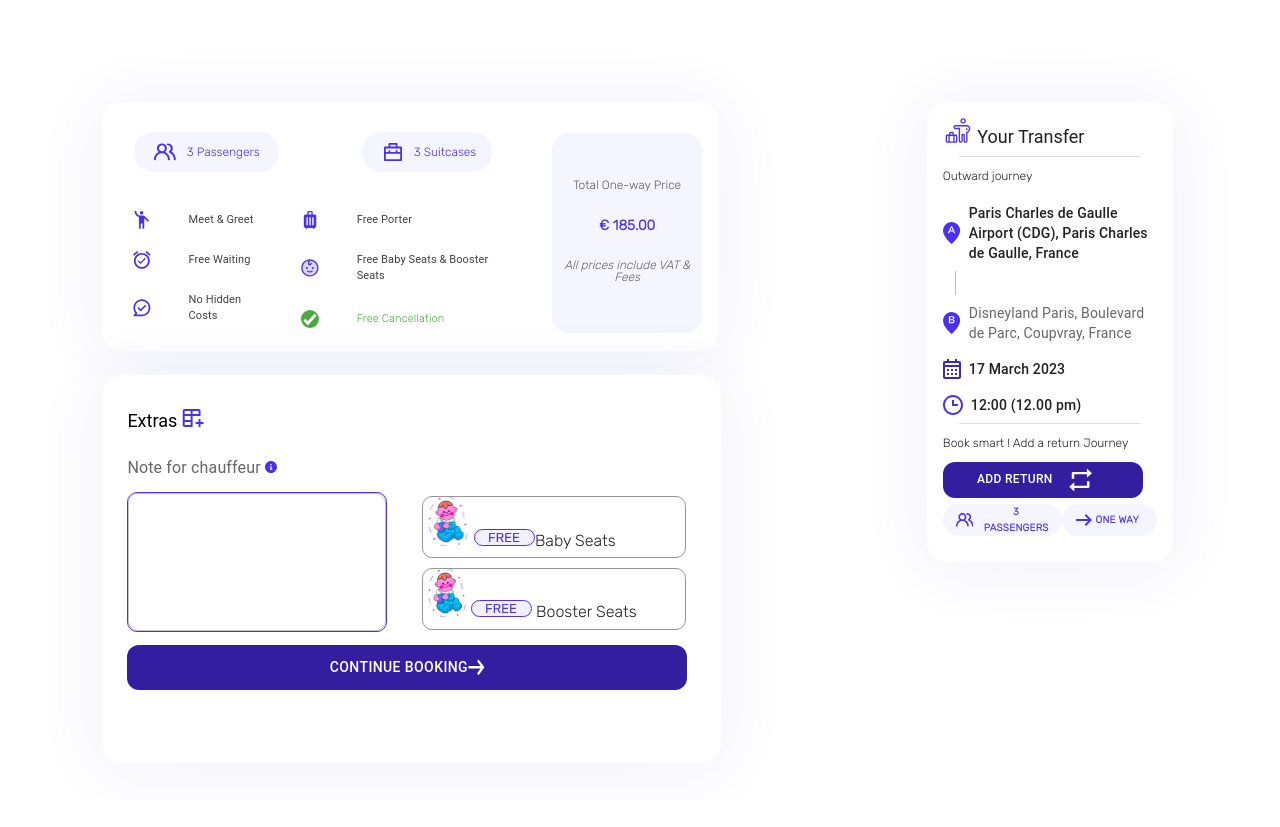
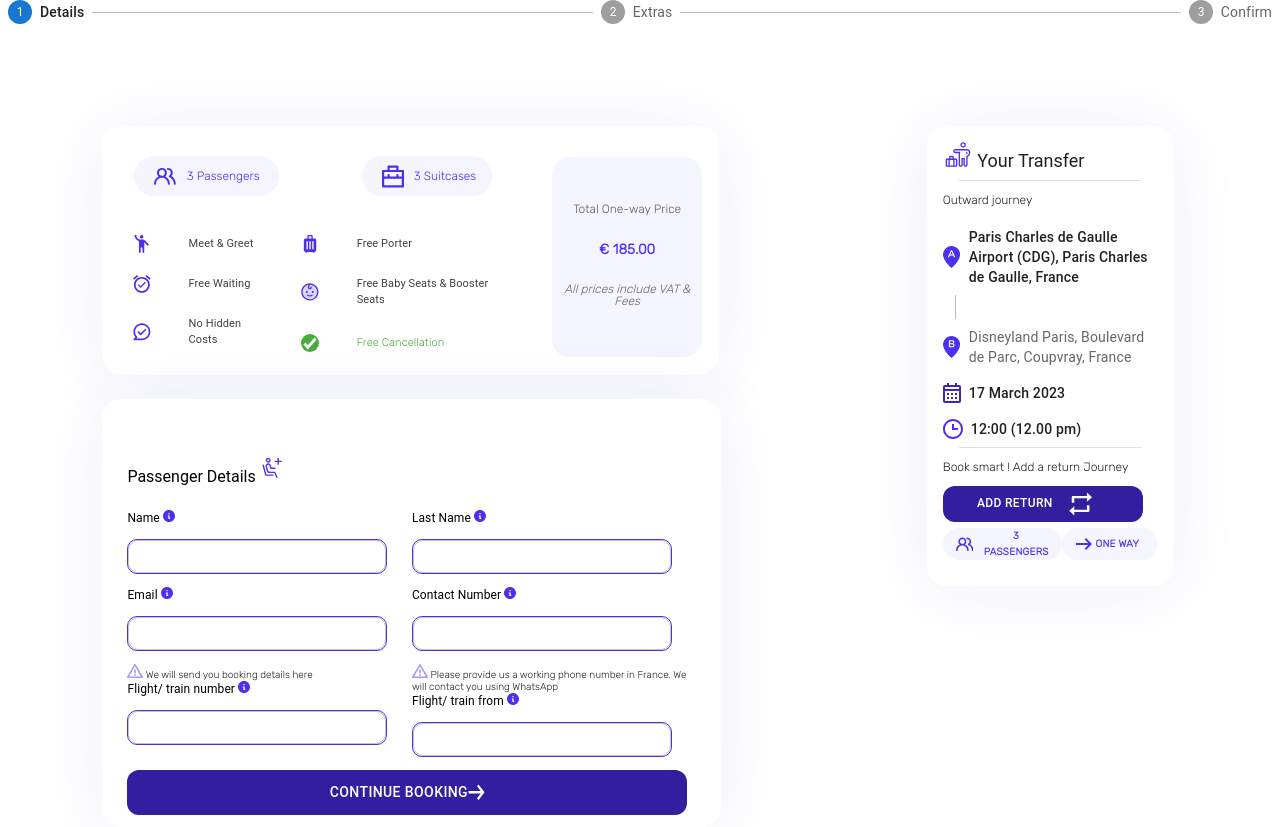
Before and after one commit to issa1997/Paris-flex-dev, a React (Create React App) app in the folder client/: page / in a window 1280 px wide. Before the commit the page ends 800 px from the top, so only its background shows below. Built offline with nearby package versions, Linux system fonts and the light colour scheme.

Commit message:
added stepper

```diff
--- a/client/src/components/passenger-details-form/index.tsx
+++ b/client/src/components/passenger-details-form/index.tsx
@@ -15,14 +15,16 @@ import { ReactComponent as ArrowIcon } from "../../assets/icons/arrow.svg";
 
 import "./index.css";
 
-const PassengerDetails: React.FC = () => {
+const PassengerDetails: React.FC<{
+  onClick: React.MouseEventHandler<HTMLButtonElement>;
+}> = (props) => {
   return (
     <>
       <Card className="passenger-detail-card-style">
         <Typography gutterBottom variant="h5" className="heading-style">
           Passenger Details
           <span>
-            <PassengersDetails className="icon-styles"/>
+            <PassengersDetails className="icon-styles" />
           </span>
         </Typography>
         <Box component="form" autoComplete="off">
@@ -92,12 +94,11 @@ const PassengerDetails: React.FC = () => {
                 <TextField id="outlined-required" />
               </div>
             </Grid>
-
           </Grid>
-          <Button className="submit-styles">
-              Continue booking {"  "}
-              <ArrowIcon />
-            </Button>
+          <Button className="submit-styles" onClick={props.onClick}>
+            Continue booking {"  "}
+            <ArrowIcon />
+          </Button>
         </Box>
       </Card>
     </>
--- /dev/null
+++ b/client/src/components/progress-stepper/index.tsx
@@ -0,0 +1,24 @@
+import Stepper from "@mui/material/Stepper";
+import Step from "@mui/material/Step";
+import StepLabel from "@mui/material/StepLabel";
+
+const ProgressStepper: React.FC<{ activeStep: number }> = (props) => {
+
+  return (
+    <>
+      <Stepper activeStep={props.activeStep}>
+        <Step>
+          <StepLabel>Details</StepLabel>
+        </Step>
+        <Step>
+          <StepLabel>Extras</StepLabel>
+        </Step>
+        <Step>
+          <StepLabel>Confirm</StepLabel>
+        </Step>
+      </Stepper>
+    </>
+  );
+};
+
+export default ProgressStepper;
--- a/client/src/pages/home/index.tsx
+++ b/client/src/pages/home/index.tsx
@@ -4,10 +4,32 @@ import { Grid } from "@mui/material";
 import PassengerDetails from "../../components/passenger-details-form";
 import YourTransfer from "../../components/your-transfer";
 import ExtrasComponent from "../../components/extras-component";
+import ProgressStepper from "../../components/progress-stepper";
+import { useState } from "react";
+
+const RenderStepperComponents: React.FC<{
+  setActiveStep: React.Dispatch<React.SetStateAction<number>>;
+  activeStep: number;
+}> = (props) => {
+  switch (props.activeStep) {
+    case 0:
+      return (
+        <PassengerDetails
+          onClick={() => props.setActiveStep(props.activeStep + 1)}
+        />
+      );
+    case 1:
+      return <>Extras Component</>;
+  }
+  return <></>;
+};
 
 const Home: React.FC = () => {
+  const [activeStep, setActiveStep] = useState<number>(0);
+
   return (
     <>
+      <ProgressStepper activeStep={activeStep} />
       <Grid container spacing={3} style={{ padding: "8%" }}>
         <Grid item xs={9}>
           <Grid container spacing={3}>
@@ -15,8 +37,10 @@ const Home: React.FC = () => {
               <PassengerDetailSummary />
             </Grid>
             <Grid item xs={12}>
-              <ExtrasComponent />
-              {/* <PassengerDetails/> */}
+              <RenderStepperComponents
+                activeStep={activeStep}
+                setActiveStep={setActiveStep}
+              />
             </Grid>
           </Grid>
         </Grid>
```
Also changed, not shown: 1 other file (tests, documents, lock files or other folders).
